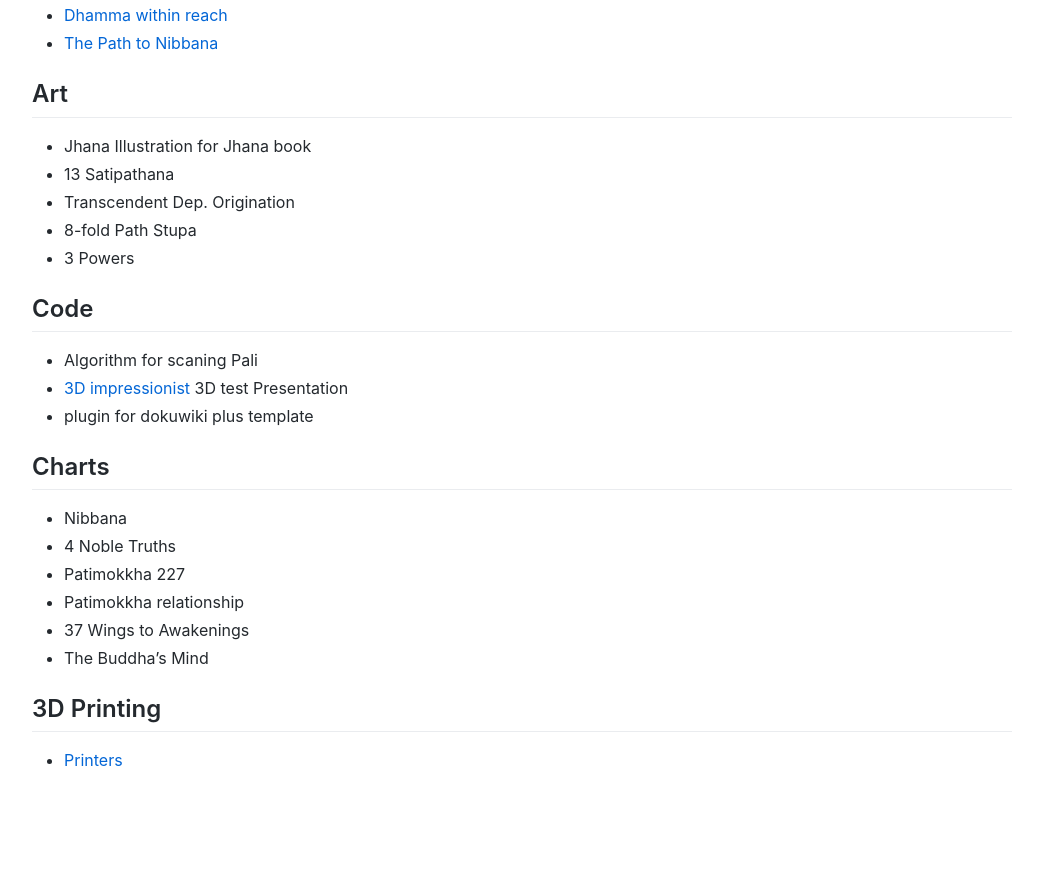
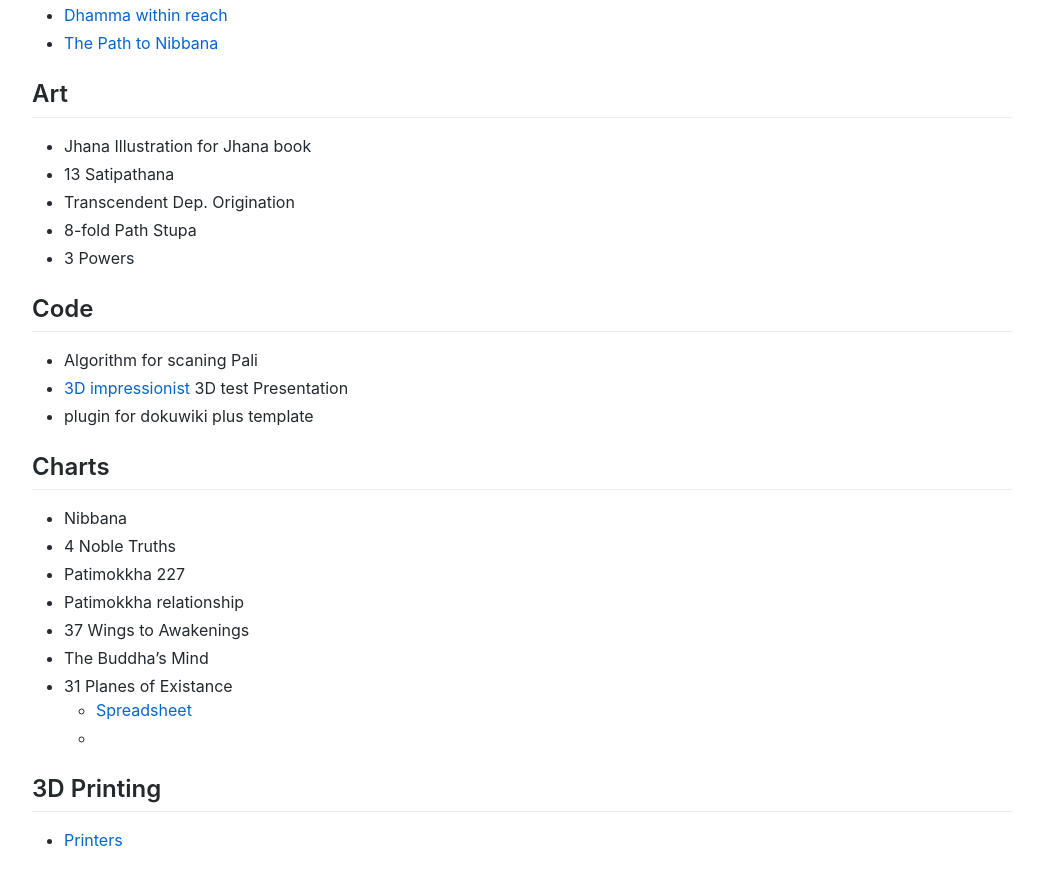
Before and after one commit to cittadhammo/old-personal-website, a Jekyll site: the page built from projects.md, in a window 1280 px wide and 900 px high, scrolled down 1013 px. Shown: the top 885 px of the window, without its empty margins (118-1161 px from the left). Built offline with Jekyll 4.4.1, drawn with Linux system fonts in a browser that asks for light colours; before the commit the page ends 1833 px from its top, so only the background shows below that.

Commit message:
Update projects.md

```diff
--- a/projects.md
+++ b/projects.md
@@ -59,6 +59,9 @@
 - Patimokkha relationship
 - 37 Wings to Awakenings
 - The Buddha's Mind
+- 31 Planes of Existance
+    - [Spreadsheet](https://docs.google.com/spreadsheets/d/1Ol_zqnCYlKcm5olJX1-MFQKBx9NtAj-9Yg2i1uLMU9g/edit#gid=0)
+    -
 
 ## 3D Printing
 
```
